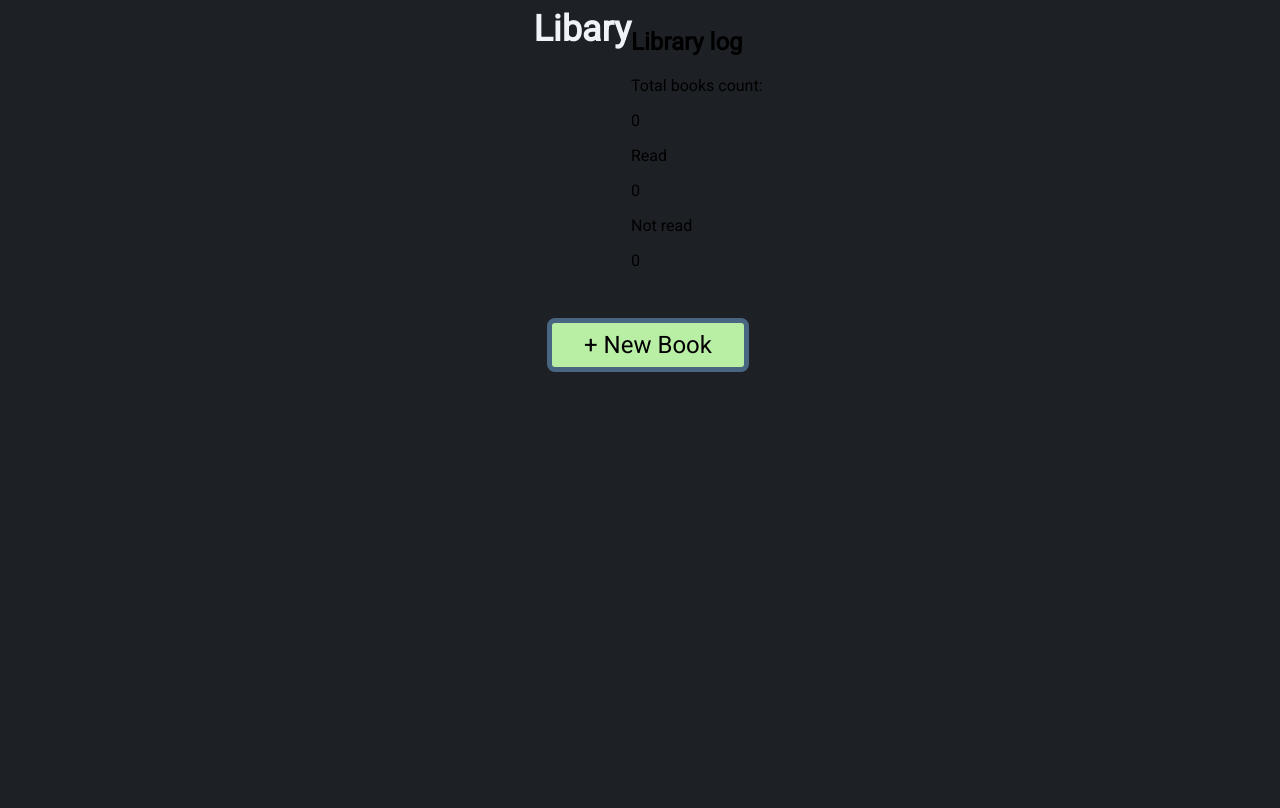
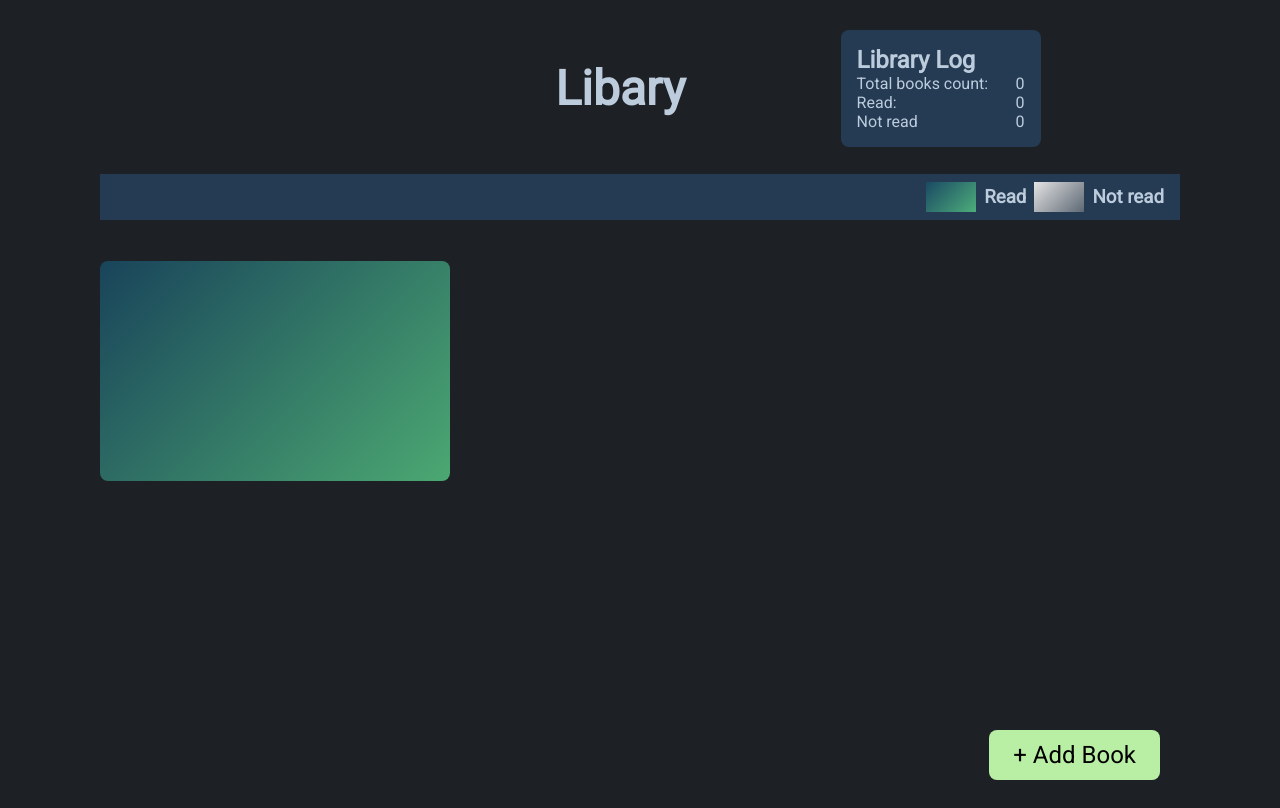
Before and after one commit to aScHEABL/Library, a plain HTML site: page index.html in a window 1280 px wide. Drawn offline with Linux system fonts and the light colour scheme.

Commit message:
feat: re-design layout, add book card, button

```diff
--- a/index.html
+++ b/index.html
@@ -10,24 +10,30 @@
 </head>
 <body>
     <header>
-        <div id="upper-header">
+        <div id="title-container">
             <h1 class="title">Libary</h1>
-            <div id="Library-log-container">
-                <h2>Library log</h2>
-                <p>Total books count:</p>
-                <p>0</p>
-                <p>Read</p>
-                <p>0</p>
-                <p>Not read</p>
-                <p>0</p>
+        </div>
+        <div id="library-log-container">
+            <div>
+                <h2>Library Log</h2>
             </div>
+            <p class="library-log-title">Total books count:</p>
+            <p class="library-log-count">0</p>
+            <p class="library-log-title">Read:</p>
+            <p class="library-log-count">0</p>
+            <p class="library-log-title">Not read</p>
+            <p class="library-log-count">0</p>
         </div>
-        <div id="lower-header">
-            <button id="add-book-button">+ New Book</button>
+        <div id="status-bar">
+            <div id="read-color"></div>
+            <h3>Read</h3>
+            <div id="not-read-color"></div>
+            <h3>Not read</h3>
         </div>
     </header>
     <main>
-
+        <div class="book-card"></div>
+        <button id="add-book-button">+ Add Book</button>
     </main>
 </body>
 </html>
--- a/style.css
+++ b/style.css
@@ -13,6 +13,9 @@
     --blue-gray-100: #D9D2EC;
     --blue-gray-50: #F0F4F8;
     --chartreuse: #b9efa4;
+    --turquoise: #17e0cd;
+    --camel: #efc9a4;
+    --pink: #f59cba;
 }
 
 * {
@@ -25,39 +28,113 @@ html, body {
     width: 100vw;
     background-color: var(--dark-gray);
     overflow: auto;
+    margin: 0;
 }
 
-break {
-    flex-basis: 100%;
-    width: 0px;
-    height: 0px;
-    overflow: hidden;
+body {
+    padding: 30px 100px 30px 100px;
 }
 
 header {
-    display: flex;
-    gap: 32px;
-    flex-wrap: wrap;
+    display: grid;
+    height: 200px;
+    grid-template-columns: 5.5fr 4.5fr;
+    grid-template-rows: 1fr 1fr;
+    grid-template-areas:
+    "title library-log"
+    "status-bar status-bar";
+    gap: 16px;
+    align-items: center;
 }
 
-header > div {
-    display: flex;
-    flex-wrap: wrap;
-    justify-content: center;
-    flex: 1 1 100%;
+header > #title-container {
+    display: grid;
 }
 
-
-header > div > .title {
+header > #title-container > .title {
     margin: 0;
-    font-size: 36px;
-    color: var(--blue-gray-50);
+    justify-self: end;
+    color: var(--blue-gray-200);
+    font-size: 48px;
 }
 
-header > div > button {
-    padding: 8px 32px 8px 32px;
+header > #library-log-container {
+    background-color: var(--blue-gray-800);
+    border-radius: 8px;
+    padding: 16px 16px 16px 16px;
+    justify-self: center;
+    width: 200px;
+    display: grid;
+    grid-template-columns: 9.5fr 0.5fr;
+    grid-template-areas:
+    "title title";
+}
+
+header > #library-log-container > div {
+    grid-area: title;
+}
+
+header > #library-log-container > div > h2 {
+    margin: 0;
+    color: var(--blue-gray-200);
+}
+
+header > #library-log-container > p {
+    margin: 0;
+    color: var(--blue-gray-200);
+}
+
+header > #status-bar {
+    padding: 8px 16px 8px 16px;
+    display: flex;
+    justify-content: flex-end;
+    align-items: center;
+    gap: 8px;
+    background-color: var(--blue-gray-800);
+    grid-area: status-bar;
+}
+
+header > #status-bar > #read-color {
+    background: linear-gradient(135deg, rgba(24, 77, 104, 0.8) 0%, rgba(87, 202, 133, 0.8) 100%);
+    width: 50px;
+    height: 30px;
+}
+
+header > #status-bar > #not-read-color {
+    background: linear-gradient(135deg, #e3e3e3 0%, #5d6874 100%);
+    width: 50px;
+    height: 30px;
+}
+
+header > #status-bar > h3 {
+    margin: 0;
+    color: var(--blue-gray-200);
+}
+
+main {
+    padding: 16px 0px 0px 0px;
+    display: grid;
+    gap: 16px;
+    align-items: center;
+    grid-template-columns: repeat(auto-fit, 350px);
+    grid-template-rows: 250px 250px;
+}
+
+main > .book-card {
+    width: 350px;
+    height: 220px;
+    background: linear-gradient(135deg, rgba(24, 77, 104, 0.8) 0%, rgba(87, 202, 133, 0.8) 100%);
+    border-radius: 8px;
+}
+
+#add-book-button {
+    position: fixed;
+    bottom: 20px;
+    right: 120px;
+    height: 50px;
     font-size: 24px;
+    padding: 8px 24px 8px 24px;
     border-radius: 8px;
-    border: 5px solid var(--blue-gray-600);
+    border: none;
     background-color: var(--chartreuse);
 }
```
